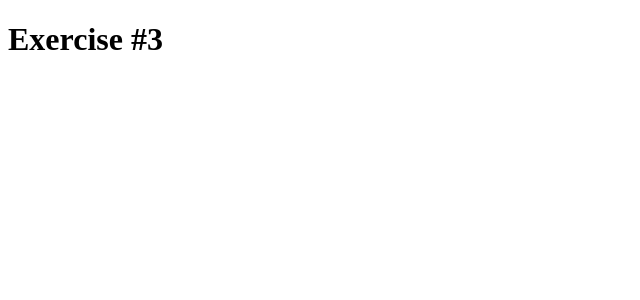
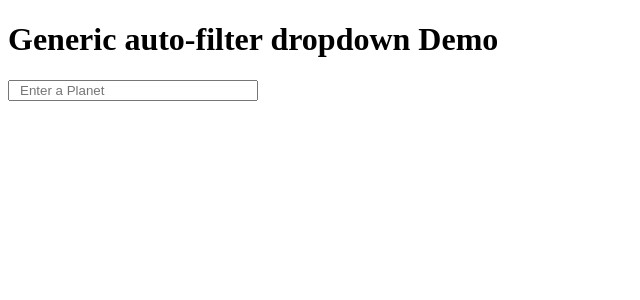
Before and after one commit to fhenouille/generic-auto-filter-dropdown, a React (Vite) app: page / in a window 1280 px wide. Shown: the top 300 px of the page, without its empty margins (0-640 px from the left). Built offline with nearby package versions, Linux system fonts and the light colour scheme.

Commit message:
create generic component

```diff
--- a/src/App.tsx
+++ b/src/App.tsx
@@ -1,9 +1,13 @@
-function App() {
+import type { FunctionComponent } from "react";
+import { GenericAutoFilterDropdown } from "./components/genericAutoFilterDropdown.component";
+
+const App: FunctionComponent = () => {
   return (
     <>
-      <h1>Exercise #3</h1>
+      <h1>Generic auto-filter dropdown Demo</h1>
+      <GenericAutoFilterDropdown />
     </>
   );
-}
+};
 
 export default App;
--- /dev/null
+++ b/src/components/genericAutoFilterDropdown.component.tsx
@@ -0,0 +1,61 @@
+import React, { useState, type FunctionComponent } from "react";
+
+interface Planet {
+  name: string;
+  diameter_km: number;
+}
+
+const planets: Planet[] = [
+  { name: "Mercury", diameter_km: 4879 },
+  { name: "Venus", diameter_km: 12104 },
+  { name: "Earth", diameter_km: 12742 },
+  { name: "Mars", diameter_km: 6779 },
+  { name: "Jupiter", diameter_km: 139820 },
+  { name: "Saturn", diameter_km: 116460 },
+  { name: "Uranus", diameter_km: 50724 },
+  { name: "Neptune", diameter_km: 49244 },
+];
+
+export const GenericAutoFilterDropdown: FunctionComponent = () => {
+  const [inputValue, setInputValue] = useState("");
+  const [dropdownIsVisible, setDropdownIsVisible] = useState(false);
+
+  const filteredOptions = planets.filter(
+    (planet) =>
+      inputValue && planet.name.toLowerCase().includes(inputValue.toLowerCase())
+  );
+
+  const handleInputChange = (e: React.ChangeEvent<HTMLInputElement>) => {
+    setInputValue(e.target.value);
+    setDropdownIsVisible(true);
+  };
+
+  const handleSelect = (option: Planet) => {
+    setInputValue(option.name);
+    setDropdownIsVisible(false);
+  };
+
+  return (
+    <div className="generic-select">
+      <input
+        type="text"
+        placeholder={"Enter a Planet"}
+        value={inputValue}
+        onChange={handleInputChange}
+      />
+      <div className={`generic-dropdown ${dropdownIsVisible ? "visible" : ""}`}>
+        {filteredOptions.map((option) => {
+          return (
+            <div
+              className="generic-option"
+              key={option.name}
+              onClick={() => handleSelect(option)}
+            >
+              {option.name}
+            </div>
+          );
+        })}
+      </div>
+    </div>
+  );
+};
--- /dev/null
+++ b/src/index.css
@@ -0,0 +1,31 @@
+.generic-select {
+  width: 250px;
+}
+
+.generic-select input {
+  width: 100%;
+  padding-left: 10px;
+  box-sizing: border-box;
+}
+
+.generic-dropdown {
+  border: 1px solid black;
+  border-bottom: none;
+  border-top: none;
+  display: none;
+}
+
+.generic-dropdown.visible {
+  display: block;
+}
+
+.generic-option {
+  border-bottom: 1px solid black;
+  padding-left: 10px;
+  cursor: pointer;
+  background-color: whitesmoke;
+}
+
+.generic-option:hover {
+  background-color: burlywood;
+}
--- a/tsconfig.app.json
+++ b/tsconfig.app.json
@@ -1,6 +1,7 @@
 {
   "compilerOptions": {
     "tsBuildInfoFile": "./node_modules/.tmp/tsconfig.app.tsbuildinfo",
+    "composite": true,
     "target": "ES2022",
     "useDefineForClassFields": true,
     "lib": ["ES2022", "DOM", "DOM.Iterable"],
@@ -19,9 +20,7 @@
     "strict": true,
     "noUnusedLocals": true,
     "noUnusedParameters": true,
-    "erasableSyntaxOnly": true,
-    "noFallthroughCasesInSwitch": true,
-    "noUncheckedSideEffectImports": true
+    "noFallthroughCasesInSwitch": true
   },
   "include": ["src"]
 }
```
Also changed, not shown: src/main.tsx (+5 -4 lines).
